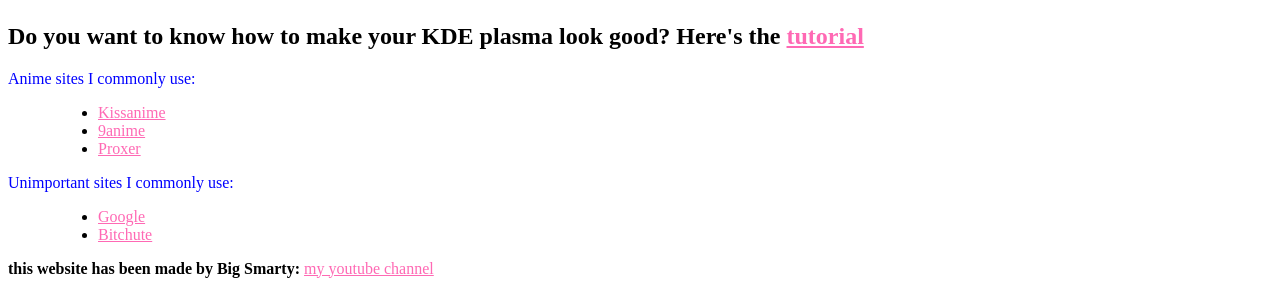
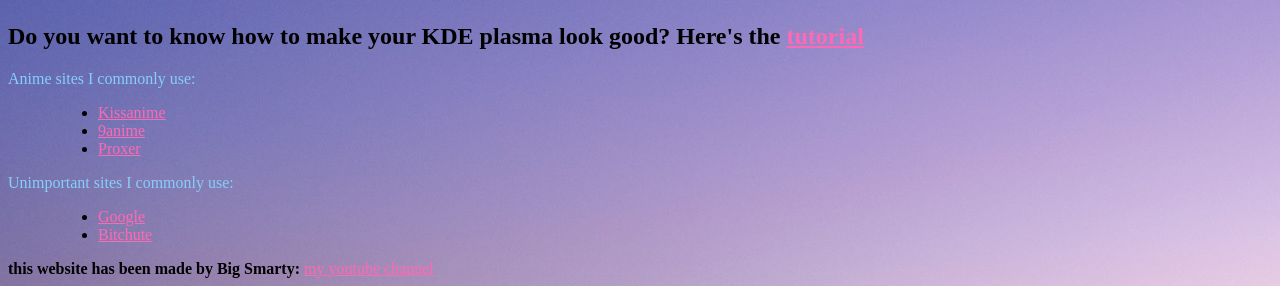
Before and after one commit to Big-Smarty/Penty420.github.io, a plain HTML site: page index.html in a window 1280 px wide. Shown: the part 546-832 px from the top of the page. Drawn offline with Linux system fonts and the light colour scheme.

Commit message:
changed some stuff

```diff
--- a/index.html
+++ b/index.html
@@ -11,7 +11,7 @@
         margin-left: 50px;
       }
       p {
-        color: blue;
+        color: lightskyblue;
       }
       a {
         color: hotpink;
```
Also changed, not shown: background.png (added).
